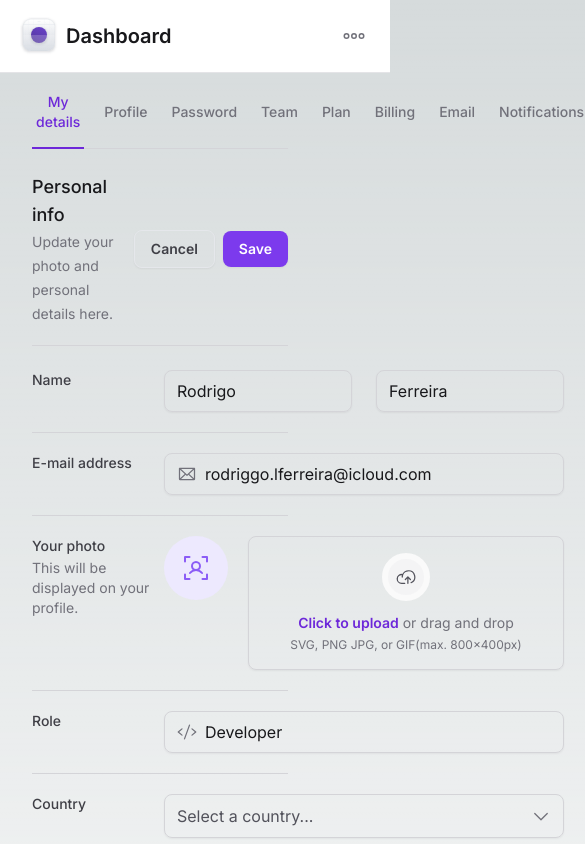
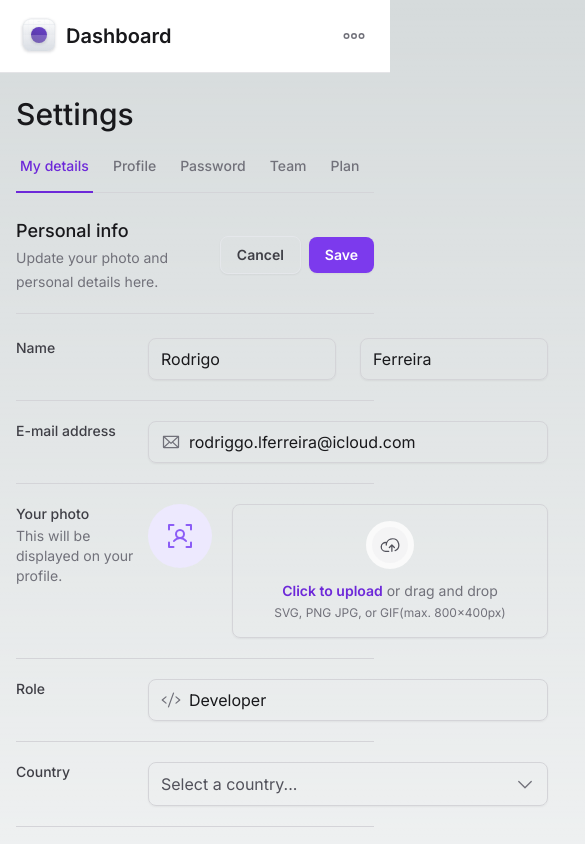
Before and after one commit to rodlferreira/dashboardGeneric, a Next.js app: page / in a window 390 px wide. Shown: the top 844 px of the page, 585 px wide, since content can reach past the window. Built offline with nearby package versions, Linux system fonts and the light colour scheme.

Commit message:
vigésimo segundo dia de desenvolvimennto do Dashboard

```diff
--- a/package.json
+++ b/package.json
@@ -12,6 +12,7 @@
     "@formkit/auto-animate": "^0.7.0",
     "@phosphor-icons/react": "^2.0.10",
     "@radix-ui/react-collapsible": "^1.0.3",
+    "@radix-ui/react-scroll-area": "^1.0.4",
     "@radix-ui/react-select": "^1.2.2",
     "@radix-ui/react-tabs": "^1.0.4",
     "@types/node": "20.4.8",
--- a/src/app/layout.tsx
+++ b/src/app/layout.tsx
@@ -18,9 +18,9 @@
   return (
     <html lang="en" className='antialiased'>
       <body className={inter.className}>
-        <div className="grid min-h-screen grid-cols-app">
+        <div className="lg:grid min-h-screen lg:grid-cols-app">
           <Sidebar />
-          <main className="px-8 pb-12 pt-8 lg:col-start-2 lg:px-8 lg:pt-8">
+          <main className="px-4 pb-12 pt-24 lg:col-start-2 lg:px-8 lg:pt-8 max-w-[100vw]">
             {children}
           </main>
         </div>
--- a/src/components/SettingsTabs/TabItem.tsx
+++ b/src/components/SettingsTabs/TabItem.tsx
@@ -14,7 +14,7 @@
         <Tabs.Trigger
             value={value}
             className="relative group px-1 pb-4 text-sm font-medium text-zinc-500 hover:text-violet-700 data-[state=active]:text-violet-700 outline-none">
-            <span className="group-focus-visible:ring-2 group-focus-visible:ring-violet-400 rounded group-focus-visible:ring-offset-4">
+            <span className="whitespace-nowrap group-focus-visible:ring-2 group-focus-visible:ring-violet-400 rounded group-focus-visible:ring-offset-4">
                 {title}
             </span>
 
--- a/src/components/SettingsTabs/index.tsx
+++ b/src/components/SettingsTabs/index.tsx
@@ -3,12 +3,16 @@
 import * as Tabs from '@radix-ui/react-tabs'
 import { TabItem } from './TabItem'
 import { useState } from 'react'
+import * as ScrollArea from '@radix-ui/react-scroll-area'
+import { ScrollAreaScrollbar } from '@radix-ui/react-scroll-area'
 
 
 export function SettingsTabs() {
     const [currentTab, setCurrentTab] = useState('tab1')
     return (
         <Tabs.Root value={currentTab} onValueChange={setCurrentTab}>
+            <ScrollArea.Root className="w-full" type="scroll">
+                <ScrollArea.Viewport className="w-full overflow-x-scroll">
                 <Tabs.List className='mt-6 flex w-full items-center gap-4 border-b border-zinc-300'>
                     <TabItem value="tab1" title="My details" isSelected={currentTab === 'tab1'} />
                     <TabItem value="tab2" title="Profile" isSelected={currentTab === 'tab2'} />
@@ -21,6 +25,11 @@
                     <TabItem value="tab9" title="integrations" isSelected={currentTab === 'tab9'} />
                     <TabItem value="tab10" title="API" isSelected={currentTab === 'tab10'} />
                 </Tabs.List>
+                </ScrollArea.Viewport>
+                <ScrollAreaScrollbar className="flex h-0.5 translate-y -1.5 touch-none select-none flex-col bg-zinc-100" orientation="horizontal">
+                    <ScrollArea.Thumb className="relative flex-1 rounded-lg bg-zinc-300"/>
+                </ScrollAreaScrollbar>
+            </ScrollArea.Root>
         </Tabs.Root>
     )
 }
--- a/src/components/Sidebar/MainNavigation/NavItem.tsx
+++ b/src/components/Sidebar/MainNavigation/NavItem.tsx
@@ -6,12 +6,14 @@
     icon: ElementType;
 }
 
-export function NavItem({ title, icon: Icon }: NavItemProps) {
+export function NavItem({ title: nameMenu, icon: Icon }: NavItemProps) {
     return (
         <nav className="space-y-0.5">
             <a href="Home" className="group flex items-center gap-3 rounded px-3 py-2 hover:bg-violet-50">
                 <Icon size={32} className="h-5 w-5 text-zinc-500" />
-                <span className="font-medium text-zinc-700 group-hover:text-violet-500">Home</span>
+                <span className="font-medium text-zinc-700 group-hover:text-violet-500">
+                    {nameMenu}
+                </span>
                 <CaretCircleDoubleDown size={32} className="ml-auto h-5 w-5 text-zinc-400 group-hover:text-violet-300" />
             </a>
         </nav>
```
Also changed, not shown: 1 other file (tests, documents, lock files or other folders). Lines whose indentation alone changed are shown as unchanged.
